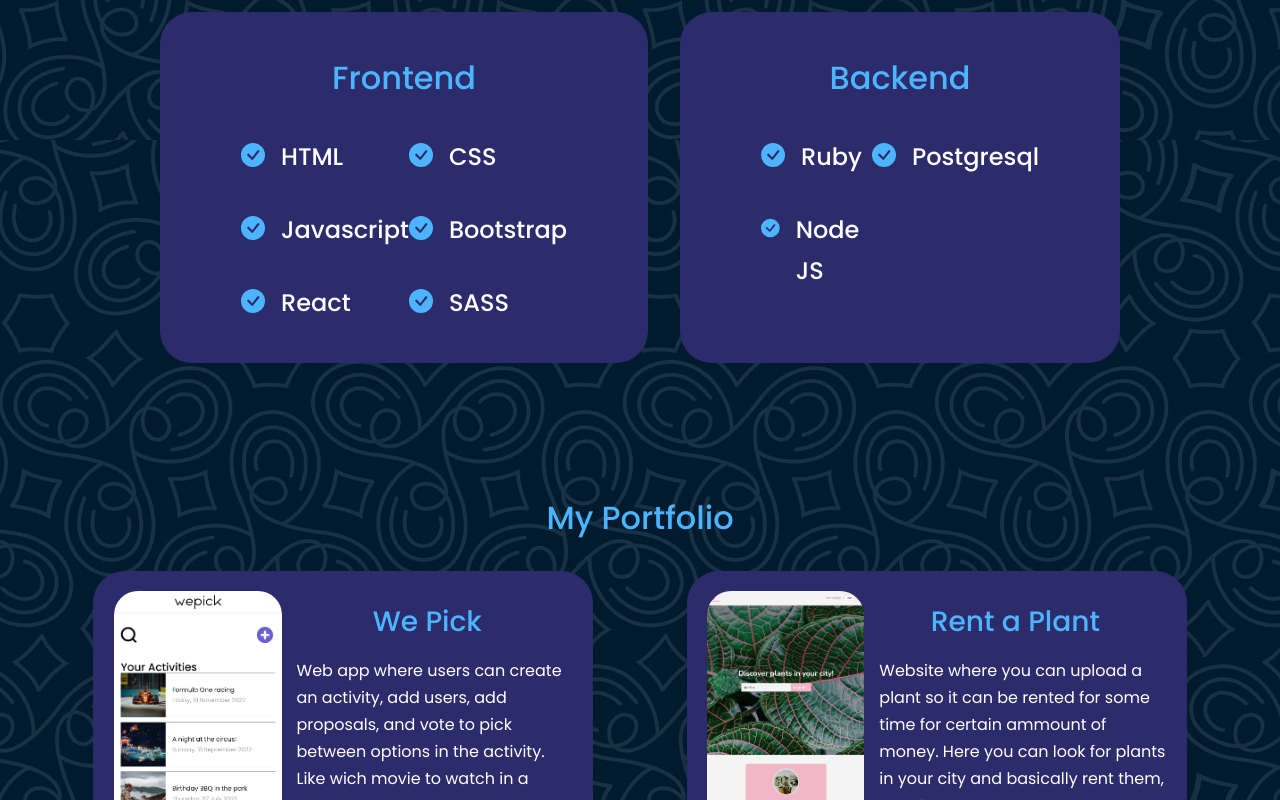
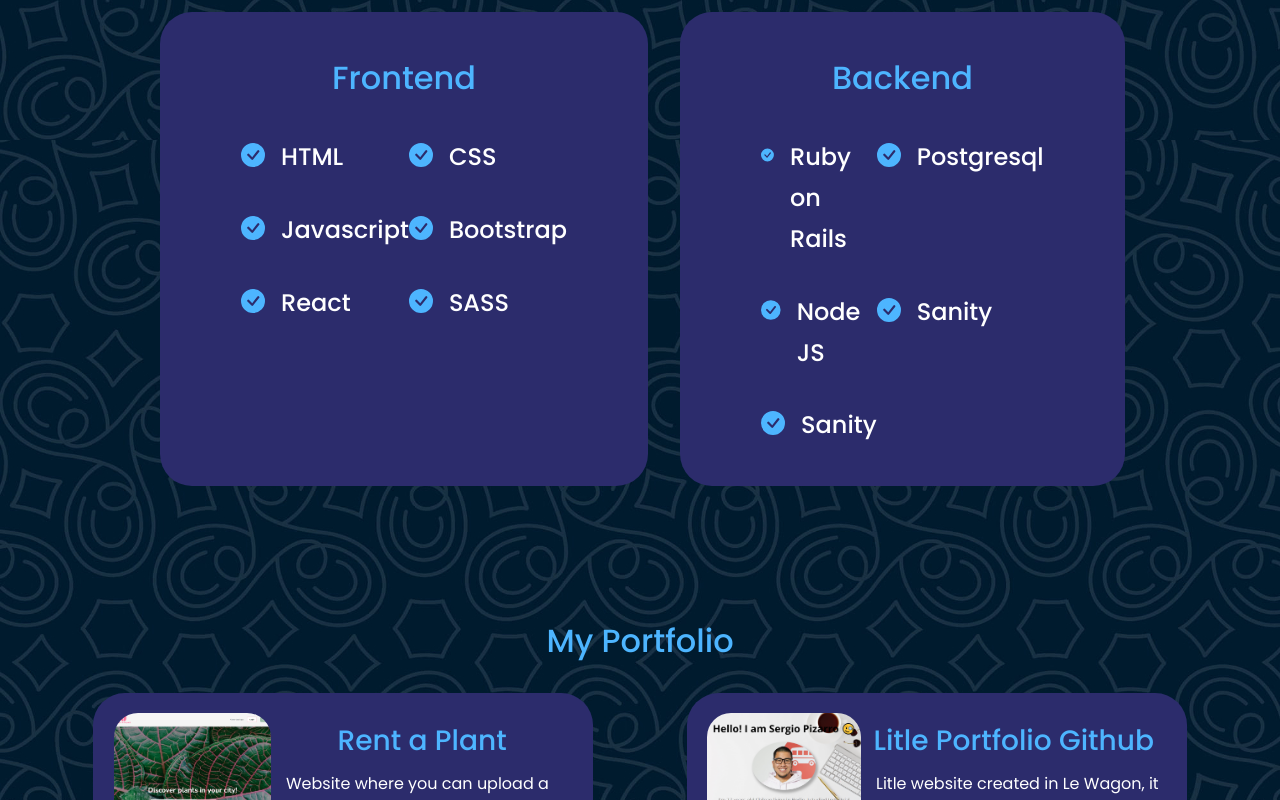
Before and after one commit to SergioPizarro/react-portfolio-website-1, a React (Create React App) app: page / in a window 1280 px wide. Shown: the part 2020-2820 px from the top of the page. Built offline with nearby package versions, Linux system fonts and the light colour scheme.

Commit message:
Comented We Pick bc doesnt work right now

```diff
--- a/src/components/experience/Experience.jsx
+++ b/src/components/experience/Experience.jsx
@@ -65,7 +65,7 @@ const Experience = () => {
             <article className='experience__details'>
               <BsFillCheckCircleFill className='experience__details-icon'/>
               <div>
-                <h4>Ruby</h4>
+                <h4>Ruby on Rails</h4>
 
               </div>
             </article>
@@ -83,6 +83,22 @@ const Experience = () => {
 
               </div>
             </article>
+            <article className='experience__details'>
+              <BsFillCheckCircleFill className='experience__details-icon'/>
+              <div>
+                <h4>Sanity</h4>
+
+              </div>
+
+            </article>
+            <article className='experience__details'>
+              <BsFillCheckCircleFill className='experience__details-icon'/>
+              <div>
+                <h4>Sanity</h4>
+
+              </div>
+
+            </article>
           </div>
         </div>
       </div>
--- a/src/components/portfolio/Portfolio.jsx
+++ b/src/components/portfolio/Portfolio.jsx
@@ -1,6 +1,6 @@
 import React from 'react'
 import './portfolio.css'
-import wePick from '../../assets/wePick.png';
+// import wePick from '../../assets/wePick.png';
 import rentAPlant from '../../assets/rentAPlant.png';
 import githubPortfolio from '../../assets/githubPortfolio.png'
 const Portfolio = () => {
@@ -10,7 +10,7 @@ const Portfolio = () => {
       <h2>My Portfolio</h2>
 
       <div className="container portfolio__container">
-        <article className='portfolio__item'>
+        {/* <article className='portfolio__item'>
           <div className="portfolio__item-image">
             <img src={wePick} alt="wepick" />
           </div>
@@ -22,7 +22,7 @@ const Portfolio = () => {
             <div className="a__d"><a href='https://www.we-pick.fun' className='btn btn-primary' target='blank'>Try it yourself</a>
             </div>
           </div>
-        </article>
+        </article> */}
 
         <article className='portfolio__item'>
           <div className="portfolio__item-image">
@@ -58,8 +58,8 @@ const Portfolio = () => {
         </article>
 
 
-      </div >
-    </section >
+      </div>
+    </section>
   )
 }
 
```
Also changed, not shown: 1 other file (tests, documents, lock files or other folders).
